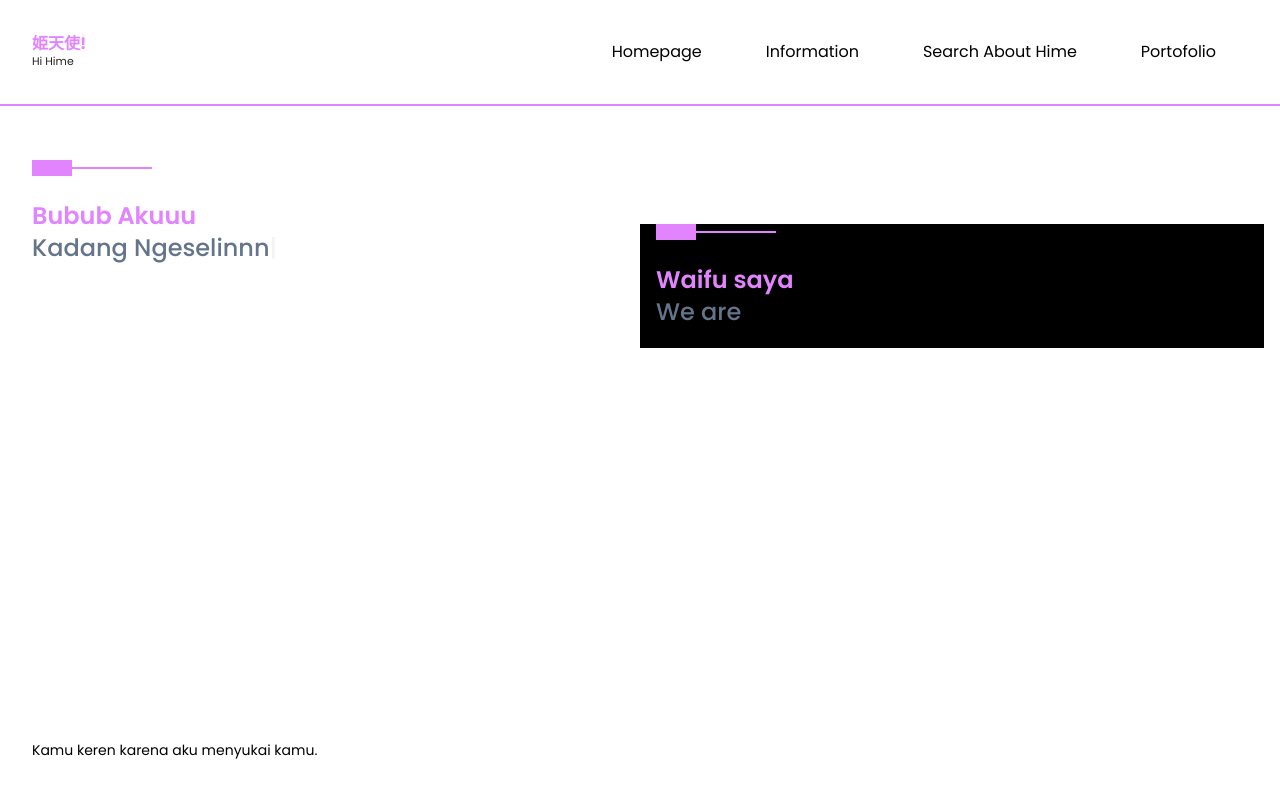
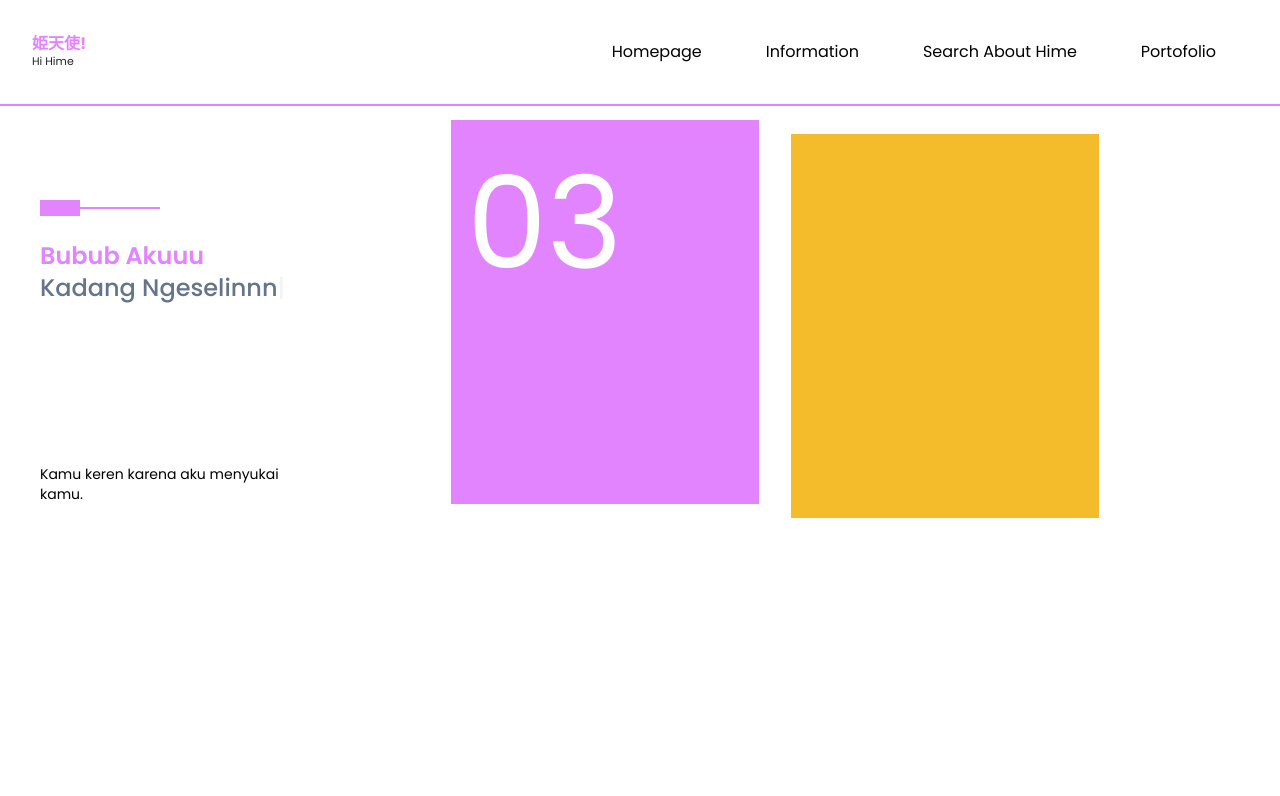
Before and after one commit to mizucode/bubub-aku, a website: page public/index.html in a window 1280 px wide. Drawn offline with nearby package versions, Linux system fonts and the light colour scheme.

Commit message:
hero secion

```diff
--- a/public/index.html
+++ b/public/index.html
@@ -93,8 +93,8 @@
 
         <section id="home" class="pt-20">
             <div class="container">
-                <div class="flex flex-wrap">
-                    <div class="w-full h-96 self-center px-4 lg:w-1/2 mb-7">
+                <div class="flex flex-wrap lg:mt-10 px-2">
+                    <div class="w-full h-96 self-center px-4 lg:w-1/3 mb-7">
                         <div class="mt-20">
                             <div class="max-w-xl flex flex-nowrap items-center">
                                 <div class="w-10 h-4 bg-dsr"></div>
@@ -112,29 +112,19 @@
                             </h2>
                         </div>
 
-                        <h3 class="absolute bottom-10 w-8/12 text-sm">
+                        <h3 class="relative mt-40 w-8/12 text-sm">
                             Kamu keren karena aku menyukai kamu.
                         </h3>
                     </div>
+
                     <div
-                        class="w-full h-full bg-black self-center px-4 lg:w-1/2"
+                        class="w-full h-96 self-center px-4 lg:w-[25%] mx-4 bg-dsr mb-7"
                     >
-                        <div class="max-w-xl flex flex-nowrap items-center">
-                            <div class="w-10 h-4 bg-dsr"></div>
-                            <div class="w-20 h-[2px] bg-dsr"></div>
-                        </div>
-
-                        <h1
-                            class="text-base md:text-xl lg:text-2xl font-semibold text-dsr pt-6"
-                        >
-                            Waifu saya
-                        </h1>
-                        <h2
-                            class="font-medium text-slate-500 text-lg mb-5 lg:text-2xl"
-                        >
-                            We are <span class="multiText"></span>
-                        </h2>
+                        <h2 class="text-9xl text-white mt-10">03</h2>
                     </div>
+                    <div
+                        class="w-full h-96 self-center px-4 lg:w-[25%] mx-4 bg-ylw"
+                    ></div>
                 </div>
             </div>
         </section>
```
Also changed, not shown: public/css/style.css.
